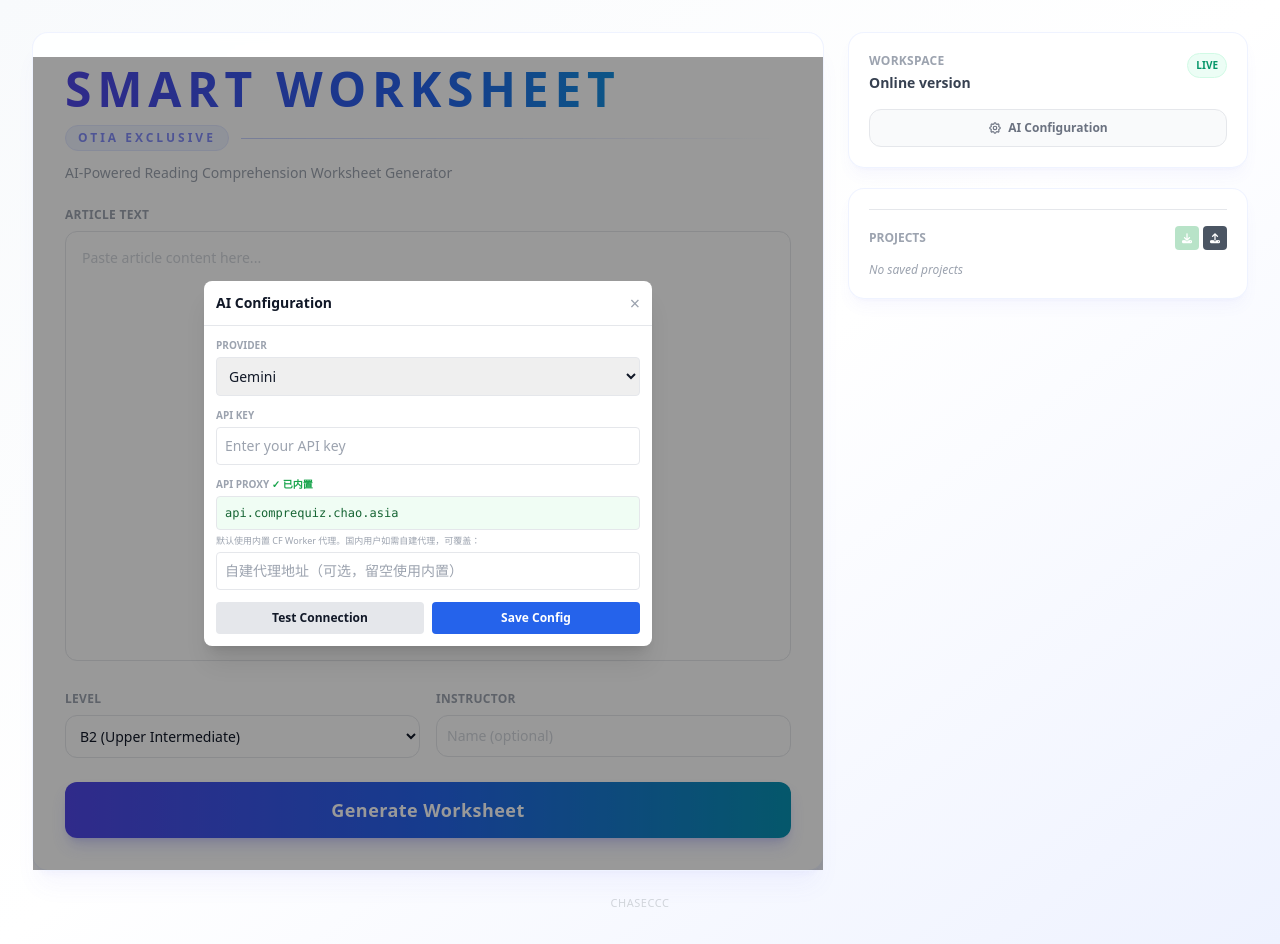
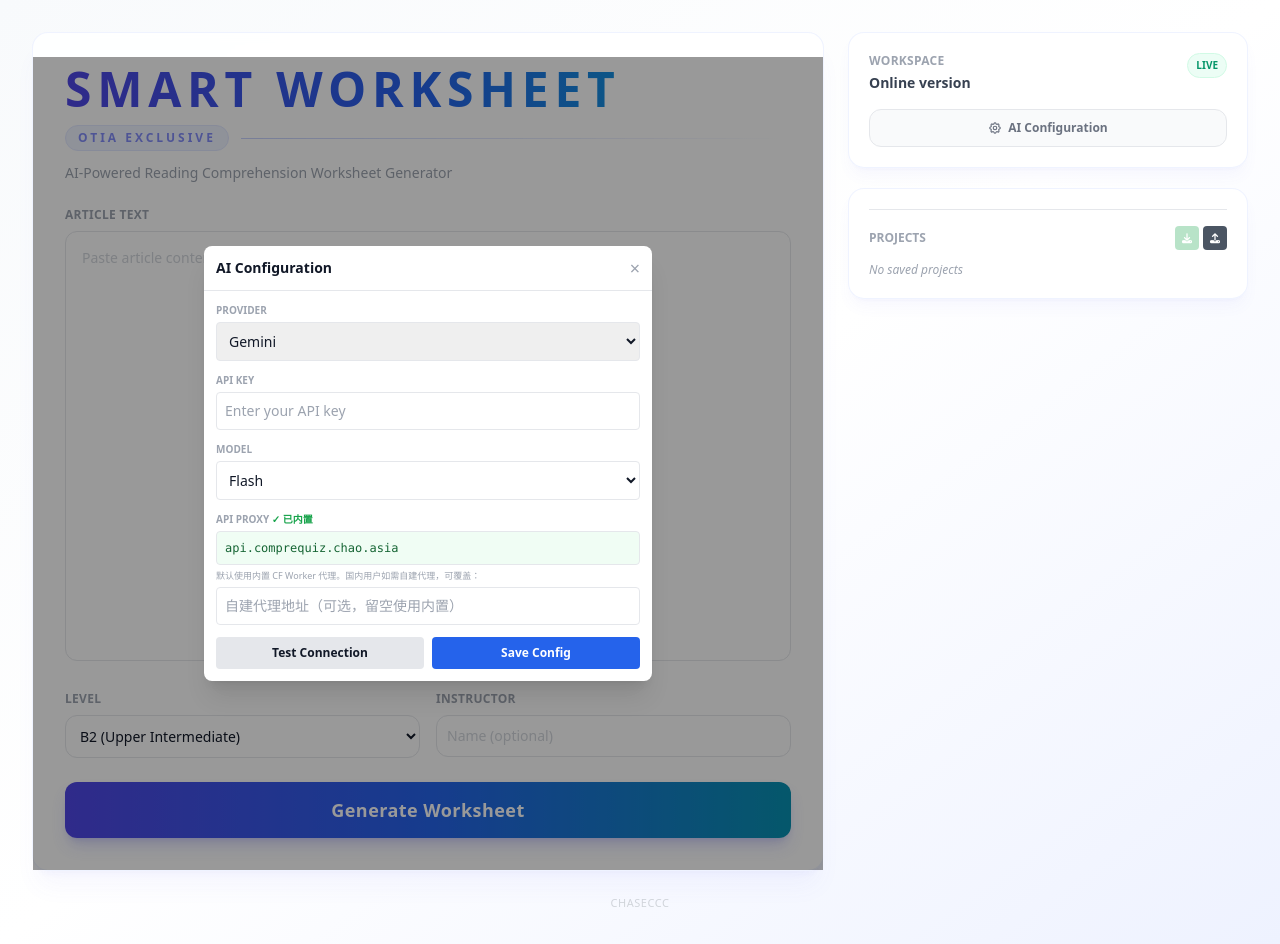
Before and after one commit to chasechowa/smart-worksheet-generator, a React (Vite) app: page / in a window 1280 px wide. Built offline with nearby package versions, Linux system fonts and the light colour scheme.

Commit message:
feat: add selectable DeepSeek models

```diff
--- a/components/ConfigPanel.tsx
+++ b/components/ConfigPanel.tsx
@@ -1,6 +1,6 @@
 import React, { useState } from 'react';
 import type { AIProvider } from '../types';
-import { PROVIDER_DEFAULTS } from '../types';
+import { PROVIDER_DEFAULTS, PROVIDER_MODELS } from '../types';
 import { getAllConfigs, getActiveProvider, setActiveProvider, saveProviderConfig, validateConfig } from '../services/configService';
 
 interface ConfigPanelProps {
@@ -40,7 +40,13 @@ export const ConfigPanel: React.FC<ConfigPanelProps> = ({ embedded, onSaved }) =
   const handleProviderChange = (p: AIProvider) => {
     setProvider(p);
     setActiveProvider(p);
-    updateConfig({ model: PROVIDER_DEFAULTS[p].model });
+    setConfigs(prev => ({
+      ...prev,
+      [p]: {
+        ...prev[p],
+        model: prev[p]?.model || PROVIDER_DEFAULTS[p].model,
+      },
+    }));
     setTestStatus('idle');
   };
 
@@ -112,6 +118,34 @@ export const ConfigPanel: React.FC<ConfigPanelProps> = ({ embedded, onSaved }) =
       </div>
 
       <div>
+        <label className="text-[10px] font-bold uppercase text-gray-400 block mb-1">Model</label>
+        {provider === 'custom' ? (
+          <input
+            type="text"
+            value={currentConfig.model}
+            onChange={e => updateConfig({ model: e.target.value })}
+            placeholder="Enter model id"
+            className="w-full border rounded p-2 text-sm"
+          />
+        ) : (
+          <select
+            value={currentConfig.model}
+            onChange={e => updateConfig({ model: e.target.value })}
+            className="w-full border rounded p-2 text-sm bg-white"
+          >
+            {PROVIDER_MODELS[provider].map(model => (
+              <option key={model.value} value={model.value}>{model.label}</option>
+            ))}
+          </select>
+        )}
+        {provider === 'deepseek' && (
+          <div className="text-[9px] text-gray-400 mt-1">
+            Use DeepSeek V4 Pro by selecting "DeepSeek V4 Pro" (model id: v4pro).
+          </div>
+        )}
+      </div>
+
+      <div>
         <label className="text-[10px] font-bold uppercase text-gray-400 block mb-1">
           API Proxy <span className="text-green-600">✓ 已内置</span>
         </label>
--- a/types.ts
+++ b/types.ts
@@ -315,6 +315,7 @@ export const PROVIDER_MODELS: Record<AIProvider, { label: string; value: string
   deepseek: [
     { label: 'DeepSeek V3', value: 'deepseek-chat' },
     { label: 'DeepSeek R1', value: 'deepseek-reasoner' },
+    { label: 'DeepSeek V4 Pro', value: 'v4pro' },
   ],
   kimi: [
     { label: 'Moonshot v1 8k', value: 'moonshot-v1-8k' },
```
